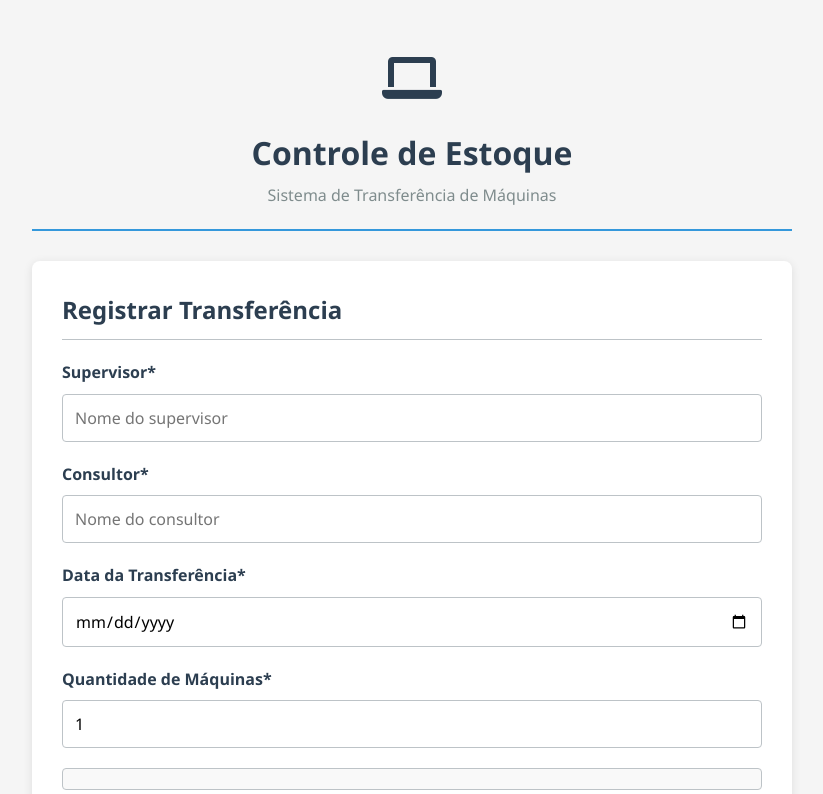
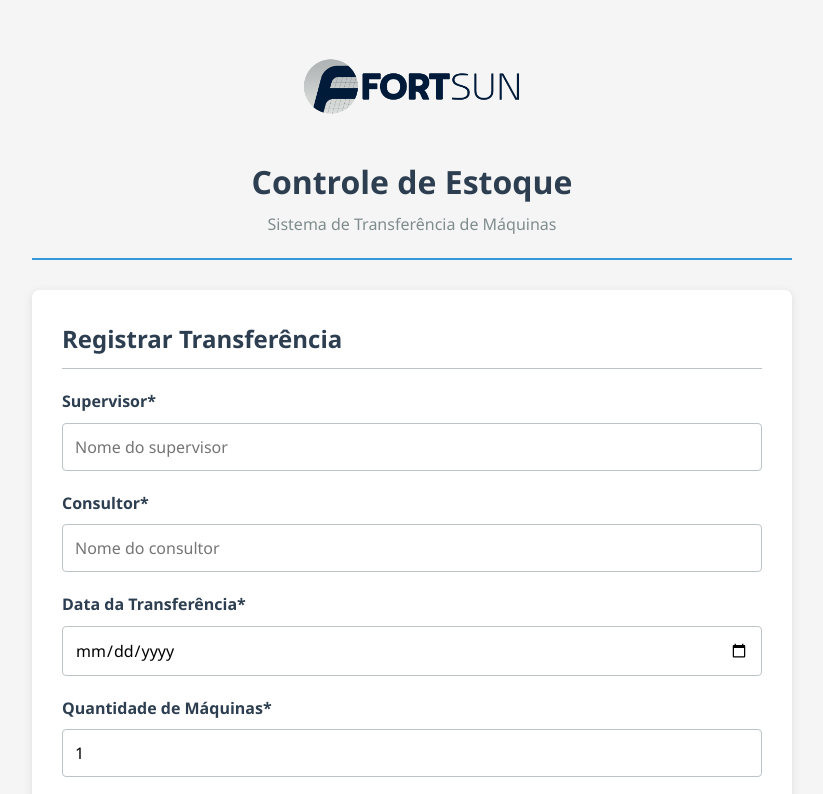
Before and after one commit to RafaelGermano05/controle-estoque-fortsun, a plain HTML site: page index.html in a window 1280 px wide. Shown: the top 794 px of the page, without its empty margins (228-1051 px from the left). Drawn offline with Linux system fonts and the light colour scheme.

Commit message:
adição de logo fortsun na página

```diff
--- a/assets/style.css
+++ b/assets/style.css
@@ -39,6 +39,12 @@ body {
     font-size: 3rem;
     color: var(--primary);
     margin-bottom: 10px;
+}
+
+.header img {
+    margin-top: 10px;
+    height: 75px;
+    color: var(--primary);
 }
 
 .header h1 {
--- a/index.html
+++ b/index.html
@@ -12,7 +12,7 @@
     <div class="container">
         <header class="header">
             <div class="logo">
-                <i class="fas fa-laptop"></i>
+                <img src="assets/SLOGAN FORTSUN PNG (3).png" class="fas fa-laptop"></img>
             </div>
             <h1>Controle de Estoque</h1>
             <p>Sistema de Transferência de Máquinas</p>
```
Also changed, not shown: assets/FORTSUN LOGO.png (added), assets/SLOGAN FORTSUN PNG (1).png (added), assets/SLOGAN FORTSUN PNG (3).png (added).
